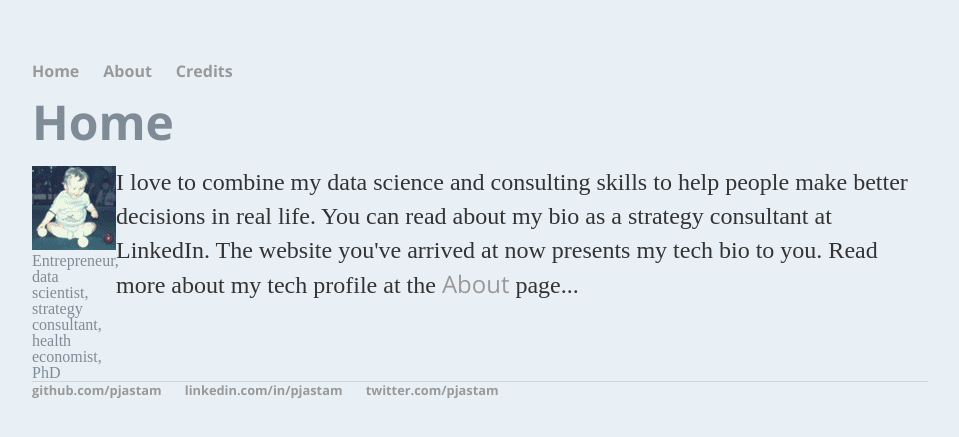
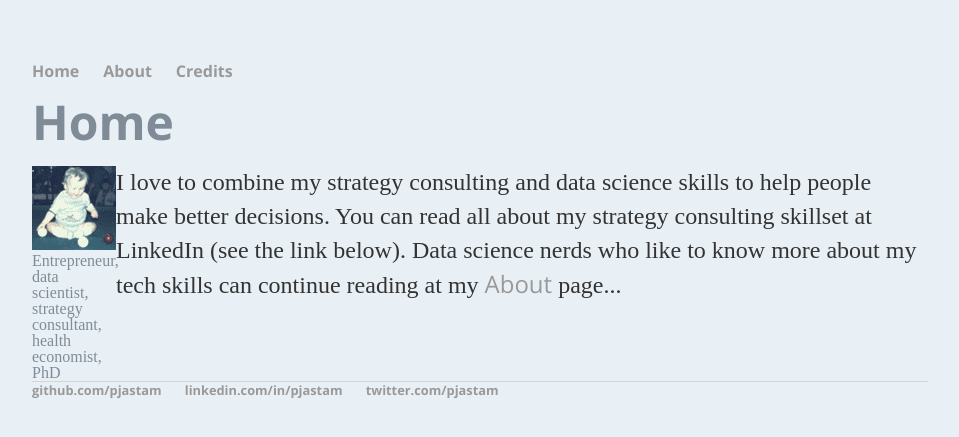
Before and after one commit to pjastam/pjastam.github.io, a Jekyll site: the page built from index.html, in a window 1280 px wide. Shown: the top 437 px of the page, without its empty margins (160-1119 px from the left). Built offline with Jekyll 4.4.1, drawn with Linux system fonts in a browser that asks for light colours; some web fonts are replaced.

Commit message:
Update content

```diff
--- a/index.html
+++ b/index.html
@@ -13,7 +13,7 @@ title: Piet Stam - Home
 			</table>
 		</div>
 		<div class="right">
-			<p>I love to combine my data science and consulting skills to help people make better decisions in real life. You can read about my bio as a strategy consultant at LinkedIn. The website you've arrived at now presents my tech bio to you. Read more about my tech profile at the <a href="/about">About</a> page...</p>
+			<p>I love to combine my strategy consulting and data science skills to help people make better decisions. You can read all about my strategy consulting skillset at LinkedIn (see the link below). Data science nerds who like to know more about my tech skills can continue reading at my <a href="/about">About</a> page...</p>
 		</div>
 	</div>
 
```
